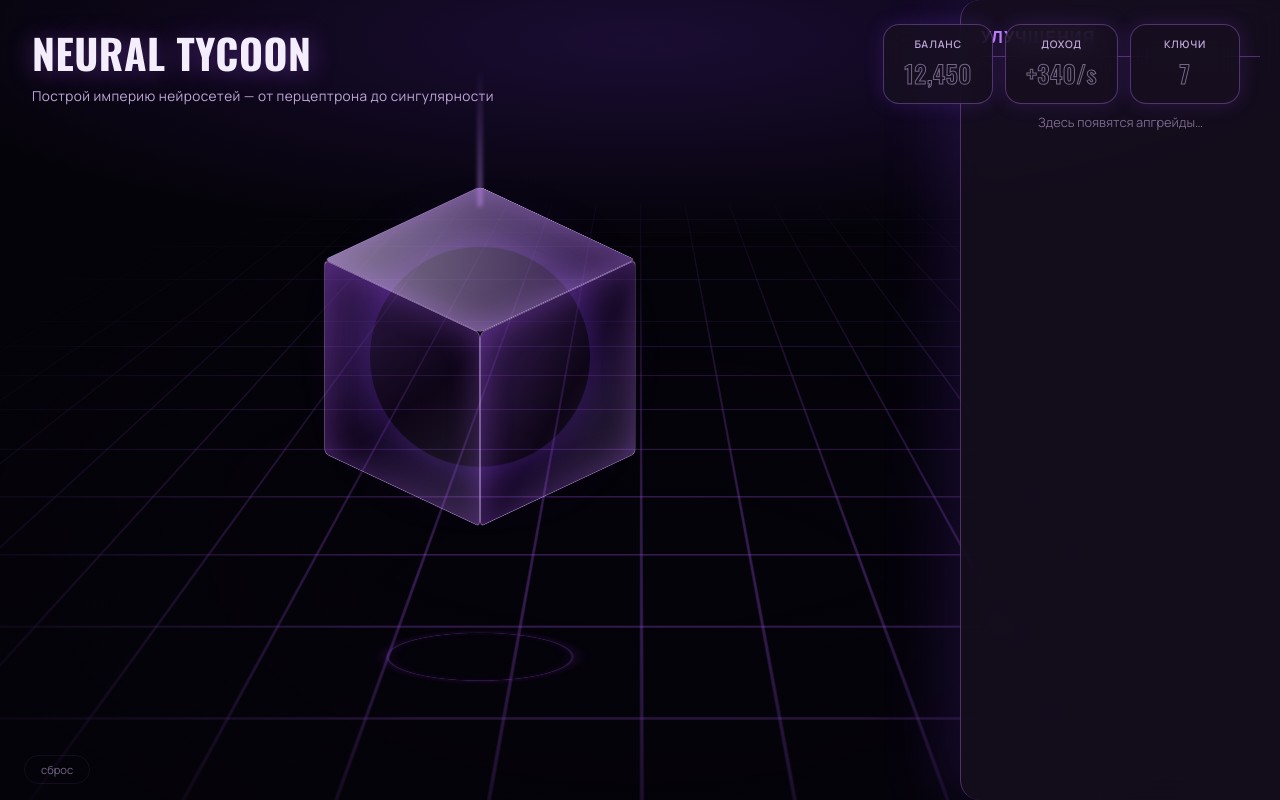
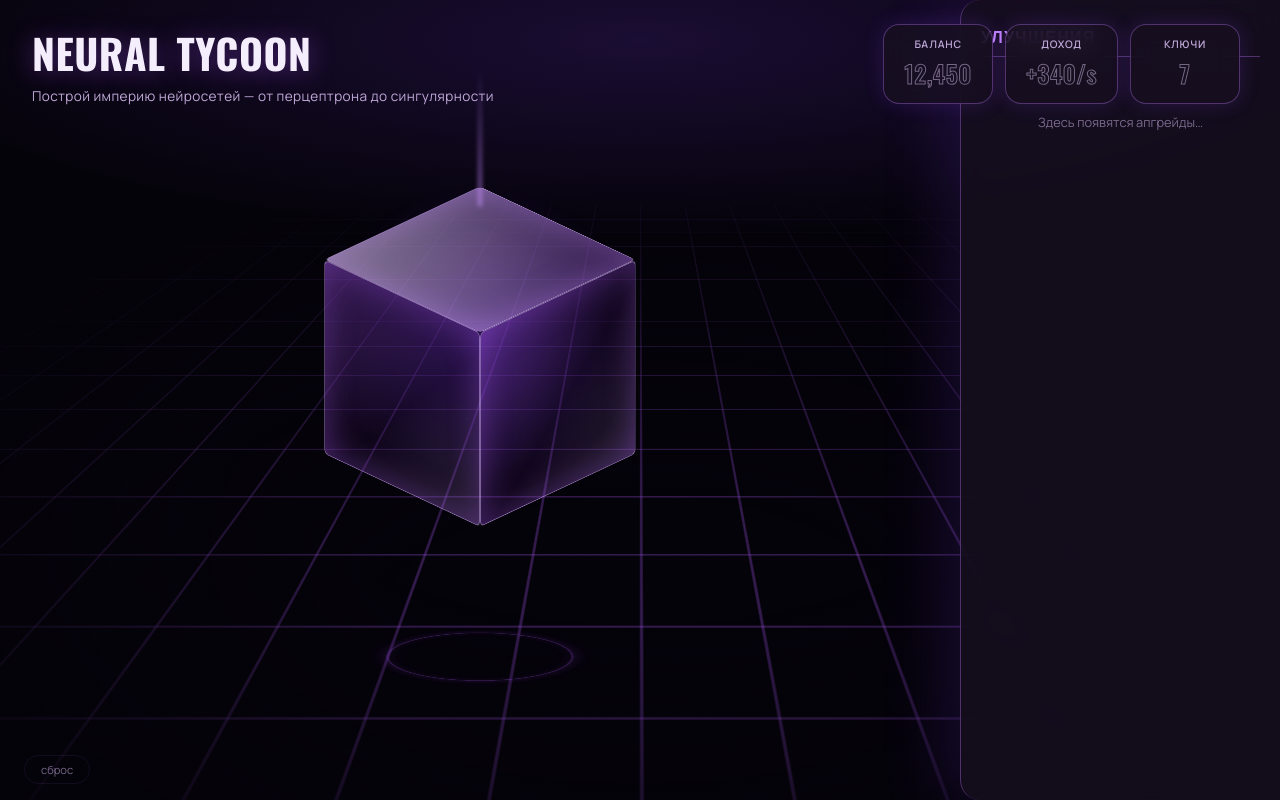
Before and after one commit to a80479314-a11y/neural-tycoon, a React (Vite) app: page / in a window 1280 px wide. Built offline with nearby package versions, Linux system fonts and the light colour scheme.

Commit message:
task snapshot c4cca49b-bc55-45c3-b632-56fb79039579

```diff
--- a/index.html
+++ b/index.html
@@ -51,7 +51,6 @@
     <main class="stage">
       <div class="cube-wrapper">
         <div class="cube__beam"></div>
-        <div class="cube-glow"></div>
         <div class="cube-scene">
           <div class="cube">
             <div class="cube__face cube__face--top"></div>
--- a/styles.css
+++ b/styles.css
@@ -201,6 +201,8 @@ body {
   width: 340px;
   height: 340px;
   animation: floatCube 3.5s ease-in-out infinite;
+  background: radial-gradient(circle at 50% 45%, rgba(124, 58, 237, 0.28), transparent 62%);
+  border-radius: 50%;
 }
 
 .cube-scene {
@@ -214,15 +216,6 @@ body {
   position: absolute;
   inset: 60px;
   transform-style: preserve-3d;
-}
-
-.cube-glow {
-  position: absolute;
-  inset: 60px;
-  border-radius: 50%;
-  box-shadow: 0 0 60px rgba(124, 58, 237, 0.5);
-  pointer-events: none;
-  z-index: -1;
 }
 
 .cube__face {
```
